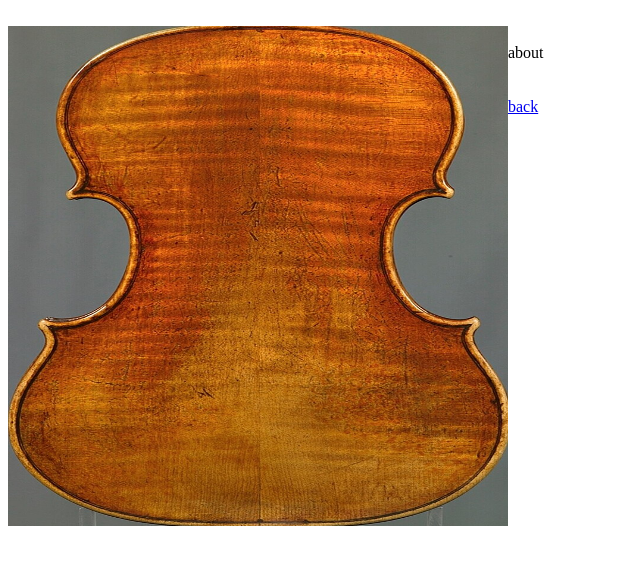
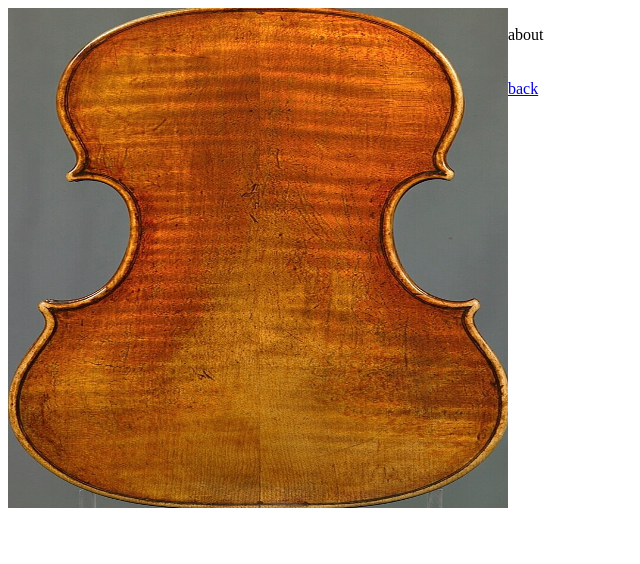
Before and after one commit to willbastianon/willbastianon, a plain HTML site: page about.html in a window 1280 px wide. Shown: the whole page, without its empty margins (0-640 px from the left). Drawn offline with Linux system fonts and the light colour scheme.

Commit message:
Update about.html

```diff
--- a/about.html
+++ b/about.html
@@ -7,7 +7,6 @@
   </style>
 </head>
 <body>
-<p class="p1"><br></p>
 <img src="Front_and_Back_plate_of_the_1734_Prince_Doria_Guarneri_del_Gesu._Photographed_in_2009.jpeg" alt="about" style="float:left;width:500px;height:500px;">
  <p class="p1"><br></p>
 <p class="p1">about</p>
```
